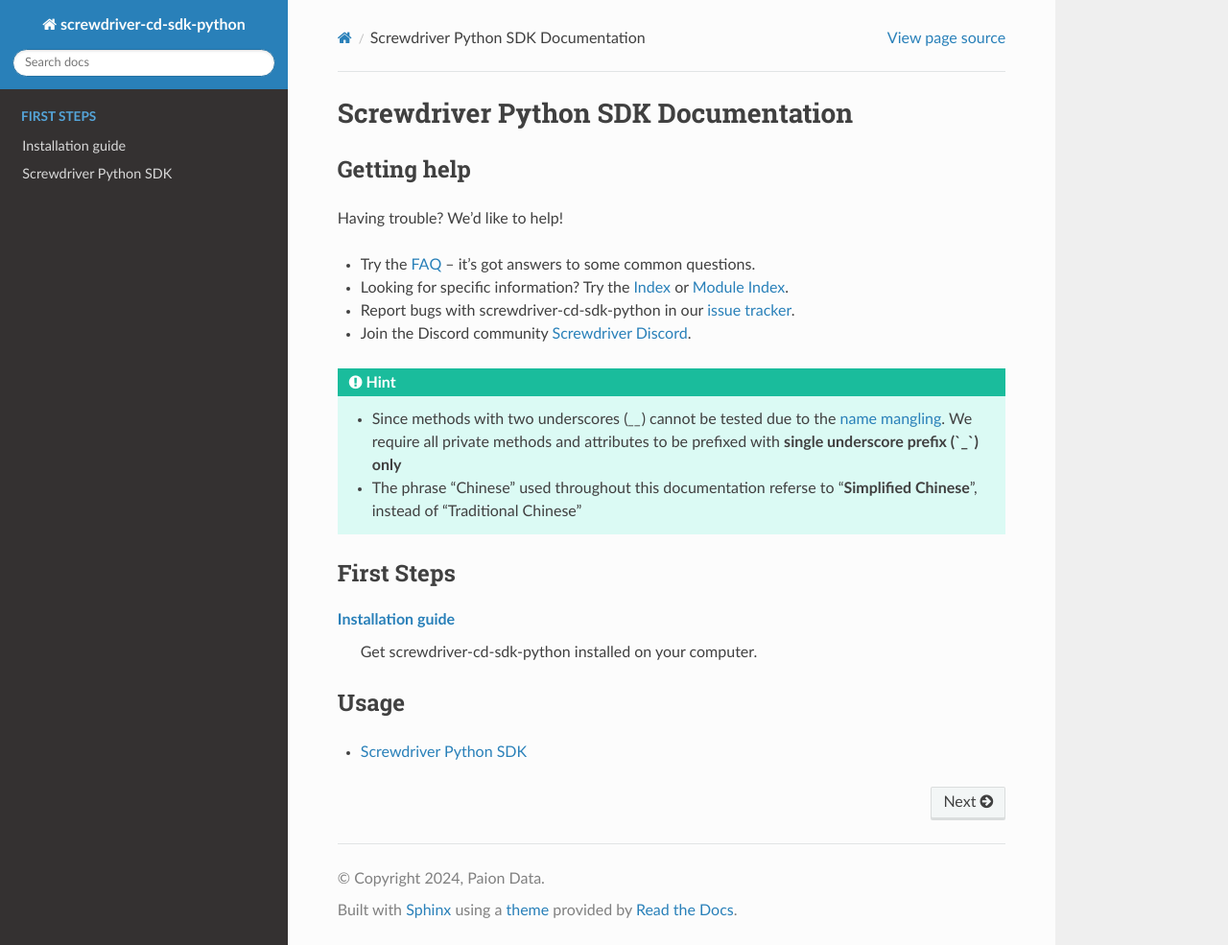
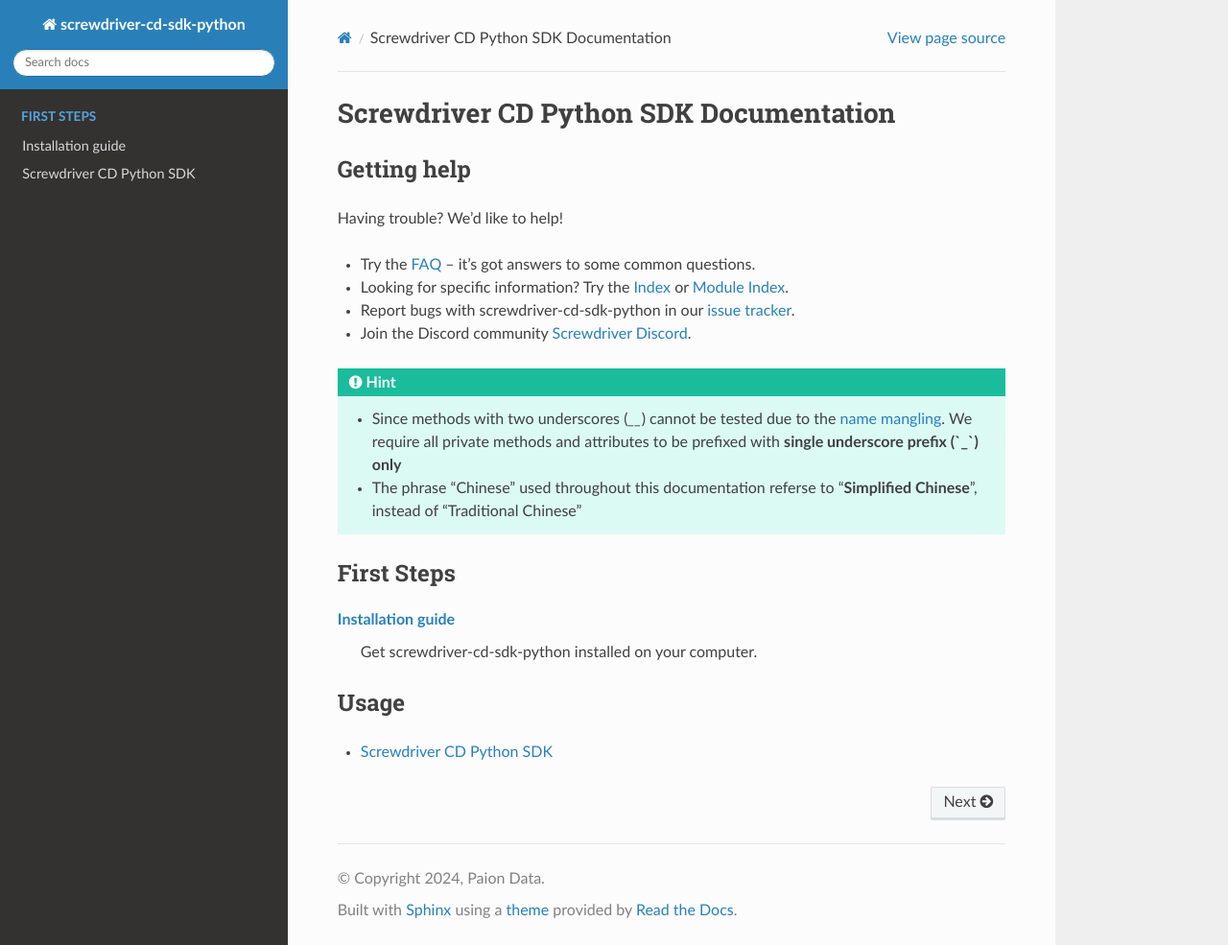
Before and after one commit to paion-data/screwdriver-cd-sdk-python, a Sphinx documentation site: the page built from docs/source/index.rst, in a window 1280 px wide and 985 px high. Shown: the whole window at 96% size. Built offline with Sphinx 7.4.7 and the Read the Docs theme 2.0.0, drawn with Linux system fonts in a browser that asks for light colours.

Commit message:
Address comments from @qing-wq

```diff
--- a/README.md
+++ b/README.md
@@ -1,5 +1,5 @@
-Screwdriver Python SDK
-======================
+Screwdriver CD Python SDK
+=========================
 
 ![Python Version][Python Version Badge]
 [![PyPI][PyPI project badge]][PyPI project url]
@@ -21,7 +21,7 @@ Simply close your project and open it with PyCharm again. The re-indexing should
 License
 -------
 
-The use and distribution terms for Screwdriver Python SDK are covered by the [Apache License, Version 2.0].
+The use and distribution terms for Screwdriver CD Python SDK are covered by the [Apache License, Version 2.0].
 
 [Apache License badge]: https://img.shields.io/badge/Apache%202.0-F25910.svg?style=for-the-badge&logo=Apache&logoColor=white
 [Apache License URL]: https://www.apache.org/licenses/LICENSE-2.0
--- a/docs/source/index.rst
+++ b/docs/source/index.rst
@@ -1,6 +1,6 @@
-====================================
-Screwdriver Python SDK Documentation
-====================================
+=======================================
+Screwdriver CD Python SDK Documentation
+=======================================
 
 Getting help
 ============
--- a/docs/source/sdk.rst
+++ b/docs/source/sdk.rst
@@ -1,6 +1,6 @@
-======================
-Screwdriver Python SDK
-======================
+=========================
+Screwdriver CD Python SDK
+=========================
 
 .. contents:: Table of Contents
     :depth: 2
```
